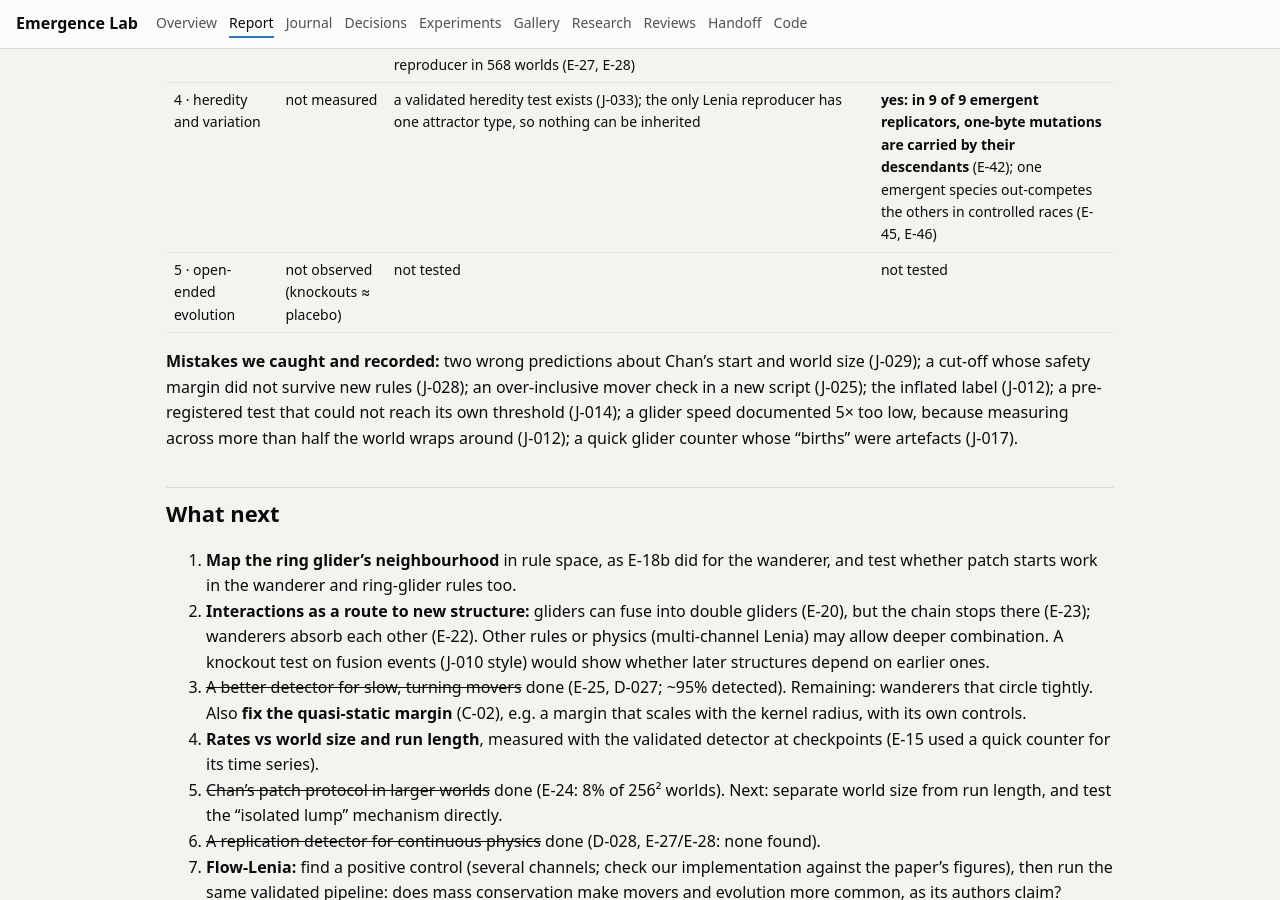
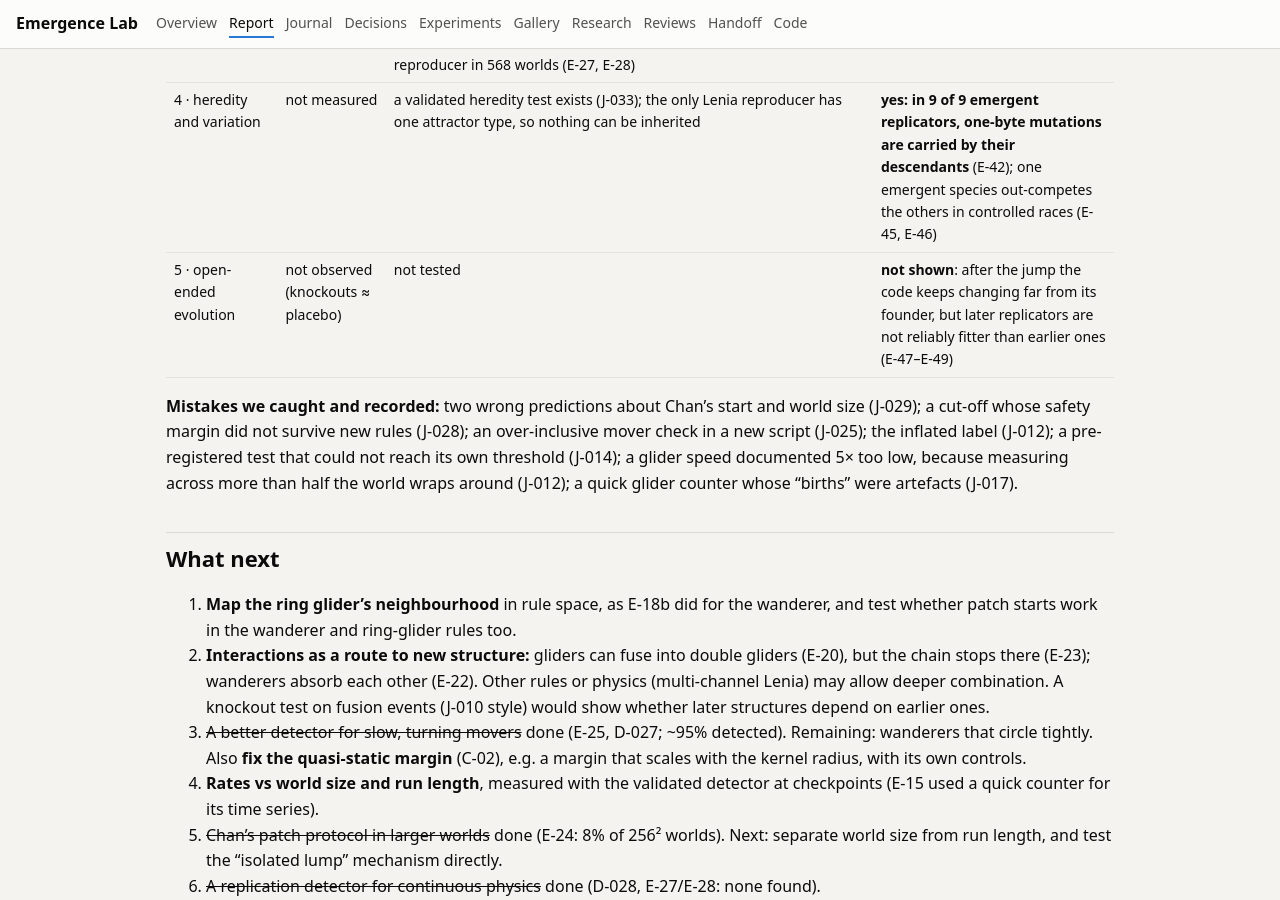
Before and after one commit to Yahyaal/emergence-lab, a Jekyll site: the page built from docs/report.md, in a window 1280 px wide and 900 px high, scrolled down 28629 px. Built offline with Jekyll 4.4.1, drawn with Linux system fonts in a browser that asks for light colours.

Commit message:
Report: level-5 row for program soups
Co-Authored-By: Claude Opus 5.5 <noreply@anthropic.com>

```diff
--- a/docs/report.md
+++ b/docs/report.md
@@ -414,7 +414,7 @@ A completely different kind of universe. Instead of a field of matter, a **soup
 | 2 · self-propelled structures | yes | **yes, arising spontaneously from correlated starts** (gliders; a turning "wanderer"; a straight "ring glider"); from Chan's sparse patches in big worlds too | not applicable (no space) |
 | 3 · self-replication | not observed | **yes, in one multi-channel rule (E-32): dividing spots of a single type**, like Gray-Scott; none in 3000 random single-channel rules from a lone lump (E-29), none in fed Flow-Lenia (E-30, after removing a false alarm; E-31 held out); no births in big worlds (E-15), in 500 glider collisions (E-20) or 200 wanderer encounters (E-22); gliders can *fuse* into a larger mover, wanderers absorb each other. A validated birth detector finds no reproducer in 568 worlds (E-27, E-28) | **yes, emergent from random code** in 3 of 16 soups, every one verified by the replicator detector; none in soups without a transition (E-40, E-41) |
 | 4 · heredity and variation | not measured | a validated heredity test exists (J-033); the only Lenia reproducer has one attractor type, so nothing can be inherited | **yes: in 9 of 9 emergent replicators, one-byte mutations are carried by their descendants** (E-42); one emergent species out-competes the others in controlled races (E-45, E-46) |
-| 5 · open-ended evolution | not observed (knockouts ≈ placebo) | not tested | not tested |
+| 5 · open-ended evolution | not observed (knockouts ≈ placebo) | not tested | **not shown**: after the jump the code keeps changing far from its founder, but later replicators are not reliably fitter than earlier ones (E-47–E-49) |
 
 **Mistakes we caught and recorded:** two wrong predictions about Chan's start and world size (J-029); a cut-off whose safety margin did not survive new rules (J-028); an over-inclusive mover check in a new script (J-025); the inflated label (J-012); a pre-registered test that could not reach its own threshold (J-014); a glider speed documented 5× too low, because measuring across more than half the world wraps around (J-012); a quick glider counter whose "births" were artefacts (J-017).
 
```
